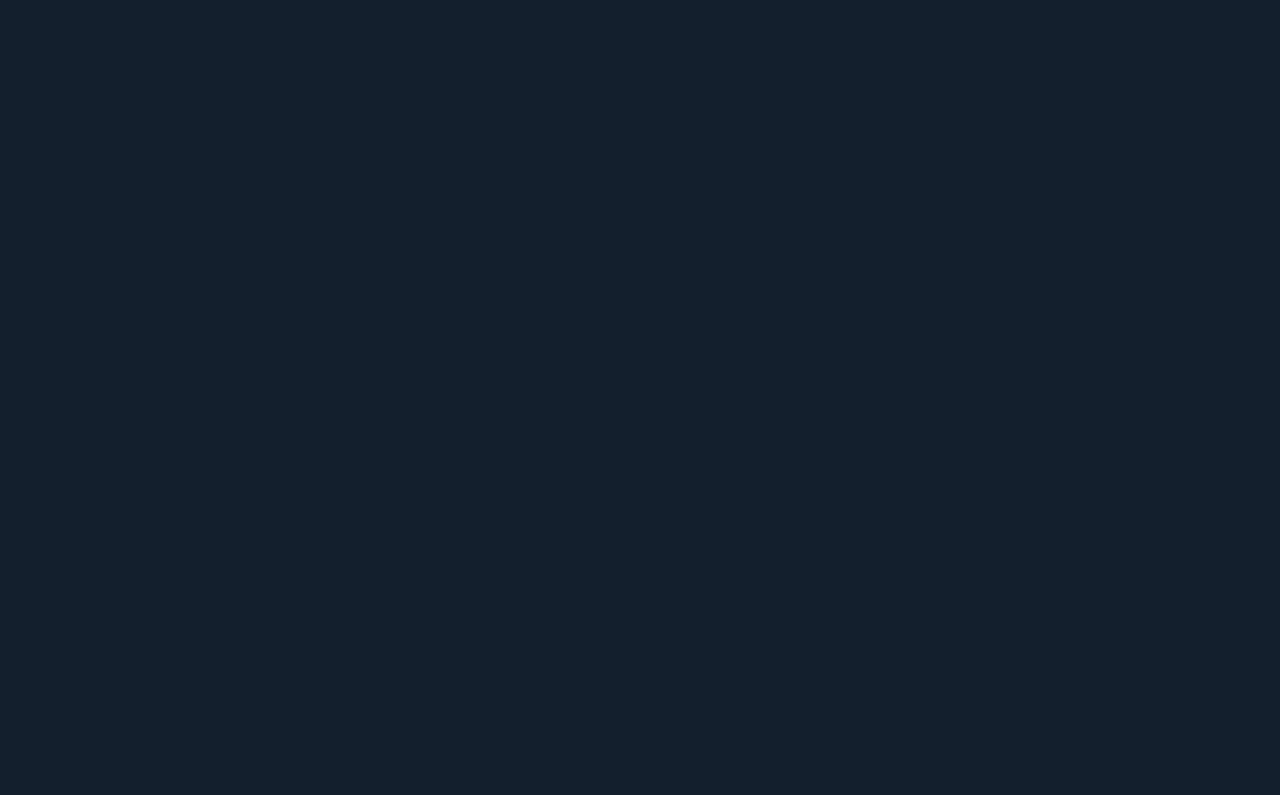
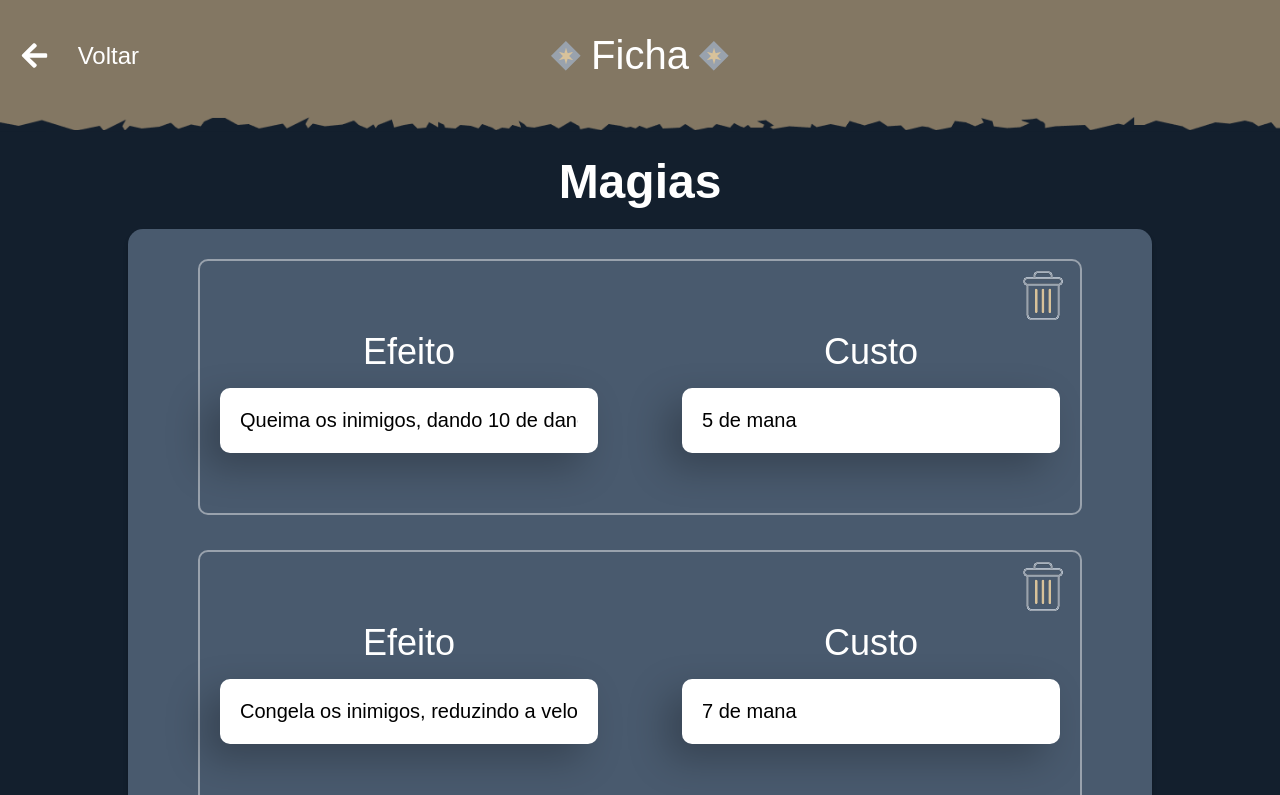
Before and after one commit to RicardoCiriloJunior/fichas-personagem, a React (Vite) app: page /magias in a window 1280 px wide. Before the commit this address had no page. Shown: the top 795 px of the page. Built offline with nearby package versions, Linux system fonts and the light colour scheme; a web font is replaced by a local one.

Commit message:
feat(magias): adiciona a pagina para gerencias as magias

```diff
--- a/src/App.tsx
+++ b/src/App.tsx
@@ -5,6 +5,7 @@ import EsqueceuSenhaPage from './components/EsqueceuSenhaPage/EsqueceuSenhaPage'
 import HomePage from "./components/HomePage/HomePage";
 import InventarioPage from "./components/InventarioPage/InventarioPage";
 import EquipamentosPage from "./components/EquipamentosPage/EquipamentosPage";
+import MagiasPage from "./components/MagiasPage/MagiasPage";
 
 function App(){
   return (
@@ -15,6 +16,7 @@ function App(){
       <Route path="/esqueceu-senha" element={<EsqueceuSenhaPage />}/>
       <Route path="/inventario" element={<InventarioPage />}/>
       <Route path="/equipamentos" element={<EquipamentosPage />}/>
+      <Route path="/magias" element={<MagiasPage />}/>
     </Routes>
   )
 }
--- a/src/Util/Ficha.tsx
+++ b/src/Util/Ficha.tsx
@@ -10,7 +10,7 @@ export type Item = {
 export type Magia = {
     id: string;
     efeito: string;
-    custo: number;
+    custo: string;
 }
 
 export type Arma = {
--- a/src/components/InputLogin/InputLogin.tsx
+++ b/src/components/InputLogin/InputLogin.tsx
@@ -6,7 +6,7 @@ type Props = {
   classname?: string;
   placeholder?: string;
   label: string;
-  type: string;
+  type: React.HTMLInputTypeAttribute | "textarea";
   idInput: string;
   name: string;
   reference?: React.RefObject<HTMLInputElement | null>;
--- a/src/components/InventarioPage/InventarioPage.tsx
+++ b/src/components/InventarioPage/InventarioPage.tsx
@@ -3,7 +3,7 @@ import Header from "../Header/Header";
 import ItemSection from "../ItemSection/ItemSection";
 import { Diamante } from "../Header/Header";
 import StatusValor from "../StatusValor/StatusValor";
-import { useState, useEffect } from "react";
+import { useState } from "react";
 import { Adicionar } from "../ItemSection/ItemSection";
 function InventarioPage() {
   const [itensInventario, setItensInventario] = useState([
@@ -35,10 +35,6 @@ function InventarioPage() {
     );
   }
 
-  useEffect(() => {
-    window.scrollTo({ top: document.body.scrollHeight, behavior: "smooth" });
-    console.log(itensInventario);
-  }, [itensInventario]);
 
   return (
     <div className="home-container" id="inventario-page">
--- /dev/null
+++ b/src/components/MagiasPage/MagiasPage.css
@@ -0,0 +1,13 @@
+#magias-content {
+    width: 80%;
+    margin-bottom: 40px;
+}
+.magia-container {
+  display: flex;
+  flex-wrap: wrap;
+  justify-content: space-between;
+  width: 100%;
+  align-items: center;
+  padding: 0 20px 60px;
+  gap: 20px;
+}
--- /dev/null
+++ b/src/components/MagiasPage/MagiasPage.tsx
@@ -0,0 +1,70 @@
+import './MagiasPage.css';
+import Header from '../Header/Header';
+import type { Magia } from '../../Util/Ficha';
+import { useState } from 'react';
+import ItemSection from '../ItemSection/ItemSection';
+import InputLogin from '../InputLogin/InputLogin';
+
+function MagiasPage() {
+    const WIDTH_INPUT = "45%";
+    const [magiasTeste, setMagiasTeste] = useState<Magia[]>([
+        { id: crypto.randomUUID(), efeito: "Queima os inimigos, dando 10 de dano por rodada.", custo: "5 de mana"},
+        { id: crypto.randomUUID(), efeito: "Congela os inimigos, reduzindo a velocidade em 50%.", custo: "7 de mana"},
+        { id: crypto.randomUUID(), efeito: "Cura 15 pontos de vida do aliado.", custo: "6 de mana"}
+    ]);
+
+    function adicionarMagia() {
+        setMagiasTeste( prev => [...prev, { id: crypto.randomUUID(), efeito: "", custo: ""}] );
+    };
+    function removerMagia(id: string) {
+        setMagiasTeste(
+            prev => prev.filter( magia => magia.id !== id)
+        );
+    };
+    function atualizarMagia(id: string, campo: keyof Magia, valor: string) {
+        setMagiasTeste( prev => (
+            prev.map( magia =>
+                magia.id === id ? { ...magia, [campo]: valor } : magia
+            )
+        ));
+    };
+
+    return (
+        <div className="home-container" id="magias-page">
+            <Header title="Ficha" voltar navigateTo="/" />
+            <main>
+                <h1 className="home-title">Magias</h1>
+                <div className="blue-content" id='magias-content'>
+                    {magiasTeste.map( (magia, index) => (
+                        <ItemSection key={magia.id} lixeiraInline={false} ultimoItem={index === magiasTeste.length - 1} onAddClick={adicionarMagia} onDeleteClick={() => removerMagia(magia.id)}>
+                            <div className="magia-container">
+                                <InputLogin
+                                    label="Efeito"
+                                    type="text"
+                                    value={magia.efeito}
+                                    idInput={`efeito-magia-${magia.id}`}
+                                    name='efeitoMagia'
+                                    label_align='center'
+                                    width={WIDTH_INPUT}
+                                    onChange={(e) => atualizarMagia(magia.id, 'efeito', e.target.value)}
+                                />
+                                <InputLogin
+                                    label="Custo"
+                                    type="text"
+                                    value={magia.custo}
+                                    idInput={`custo-magia-${magia.id}`}
+                                    name='custoMagia'
+                                    label_align='center'
+                                    width={WIDTH_INPUT}
+                                    onChange={(e) => atualizarMagia(magia.id, "custo", e.target.value)}
+                                />
+                            </div>
+                        </ItemSection>
+                    ))}
+                </div>
+            </main>
+        </div>
+     );
+}
+
+export default MagiasPage;
```
